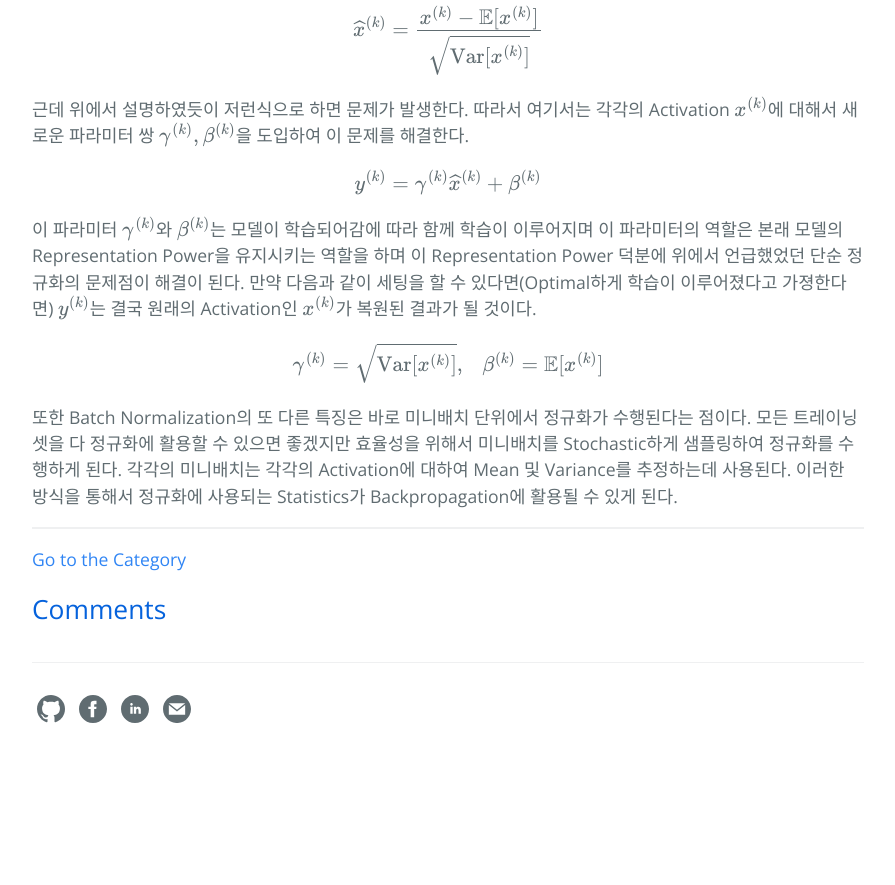
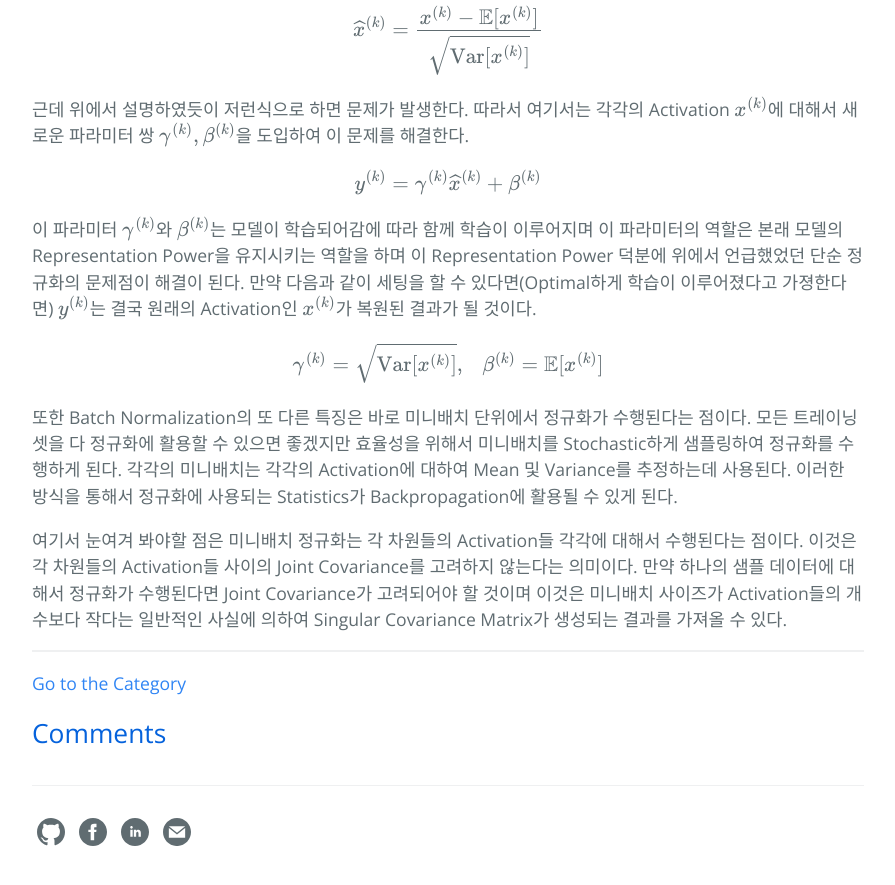
Before and after one commit to hcnoh/hcnoh.github.io, a Jekyll site: the page built from _posts/2018-11-27-batch-normalization.md, in a window 1280 px wide and 900 px high, scrolled down 4616 px. Shown: the top 885 px of the window, without its empty margins (192-1087 px from the left). Built offline with Jekyll 4.4.1, drawn with Linux system fonts in a browser that asks for light colours; formulas are drawn with MathJax 3; comment, search, counter and statistics services are not loaded; before the commit the page ends 5393 px from its top, so only the background shows below that.

Commit message:
Update 2018-11-27-batch-normalization.md

```diff
--- a/_posts/2018-11-27-batch-normalization.md
+++ b/_posts/2018-11-27-batch-normalization.md
@@ -139,3 +139,5 @@
 $$\gamma^{(k)} = \sqrt{\text{Var}[x^{(k)}]}, \ \ \ \beta^{(k)} = \mathbb{E}[x^{(k)}]$$
 
 또한 Batch Normalization의 또 다른 특징은 바로 미니배치 단위에서 정규화가 수행된다는 점이다. 모든 트레이닝 셋을 다 정규화에 활용할 수 있으면 좋겠지만 효율성을 위해서 미니배치를 Stochastic하게 샘플링하여 정규화를 수행하게 된다. 각각의 미니배치는 각각의 Activation에 대하여 Mean 및 Variance를 추정하는데 사용된다. 이러한 방식을 통해서 정규화에 사용되는 Statistics가 Backpropagation에 활용될 수 있게 된다.
+
+여기서 눈여겨 봐야할 점은 미니배치 정규화는 각 차원들의 Activation들 각각에 대해서 수행된다는 점이다. 이것은 각 차원들의 Activation들 사이의 Joint Covariance를 고려하지 않는다는 의미이다. 만약 하나의 샘플 데이터에 대해서 정규화가 수행된다면 Joint Covariance가 고려되어야 할 것이며 이것은 미니배치 사이즈가 Activation들의 개수보다 작다는 일반적인 사실에 의하여 Singular Covariance Matrix가 생성되는 결과를 가져올 수 있다.
```
